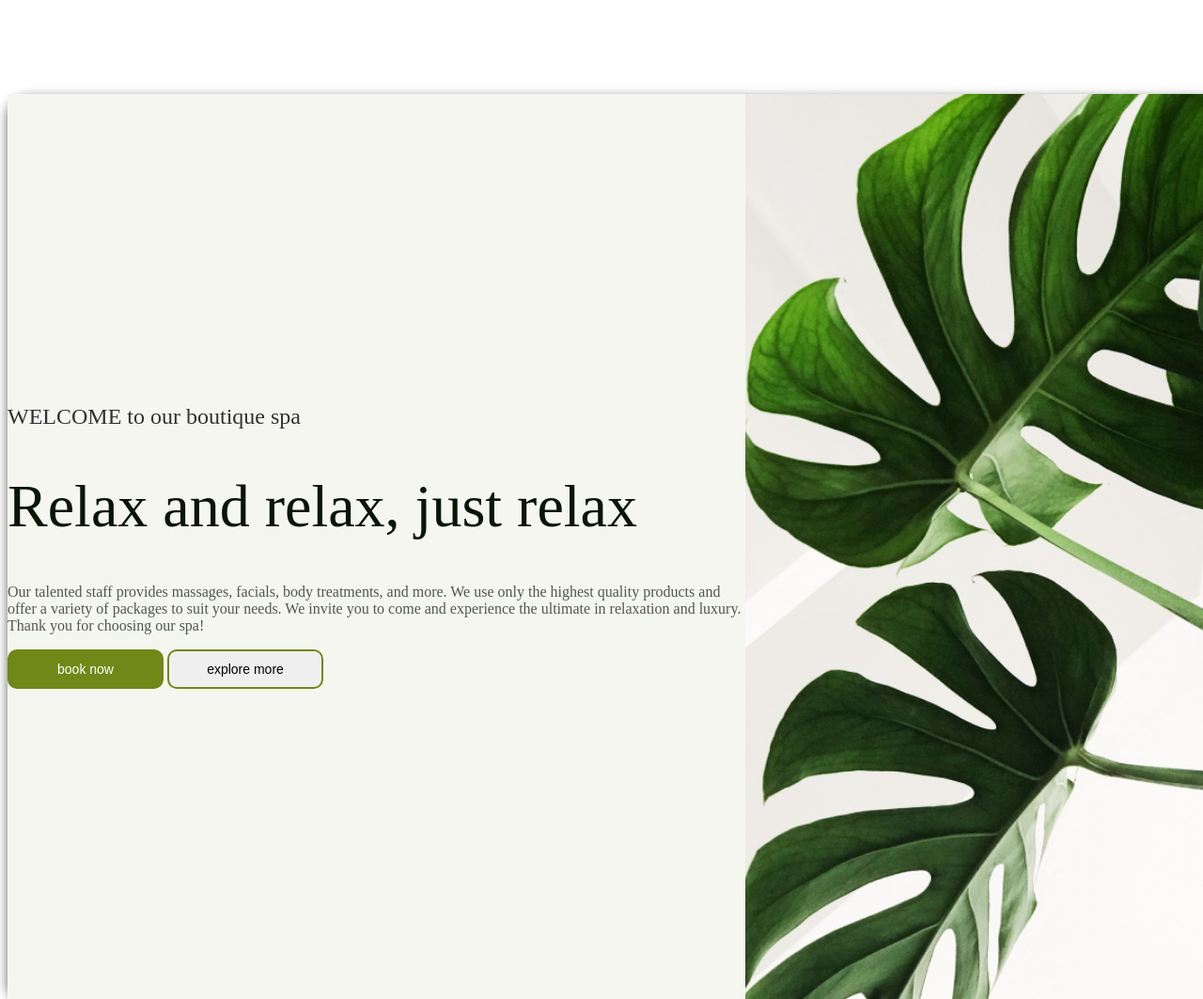
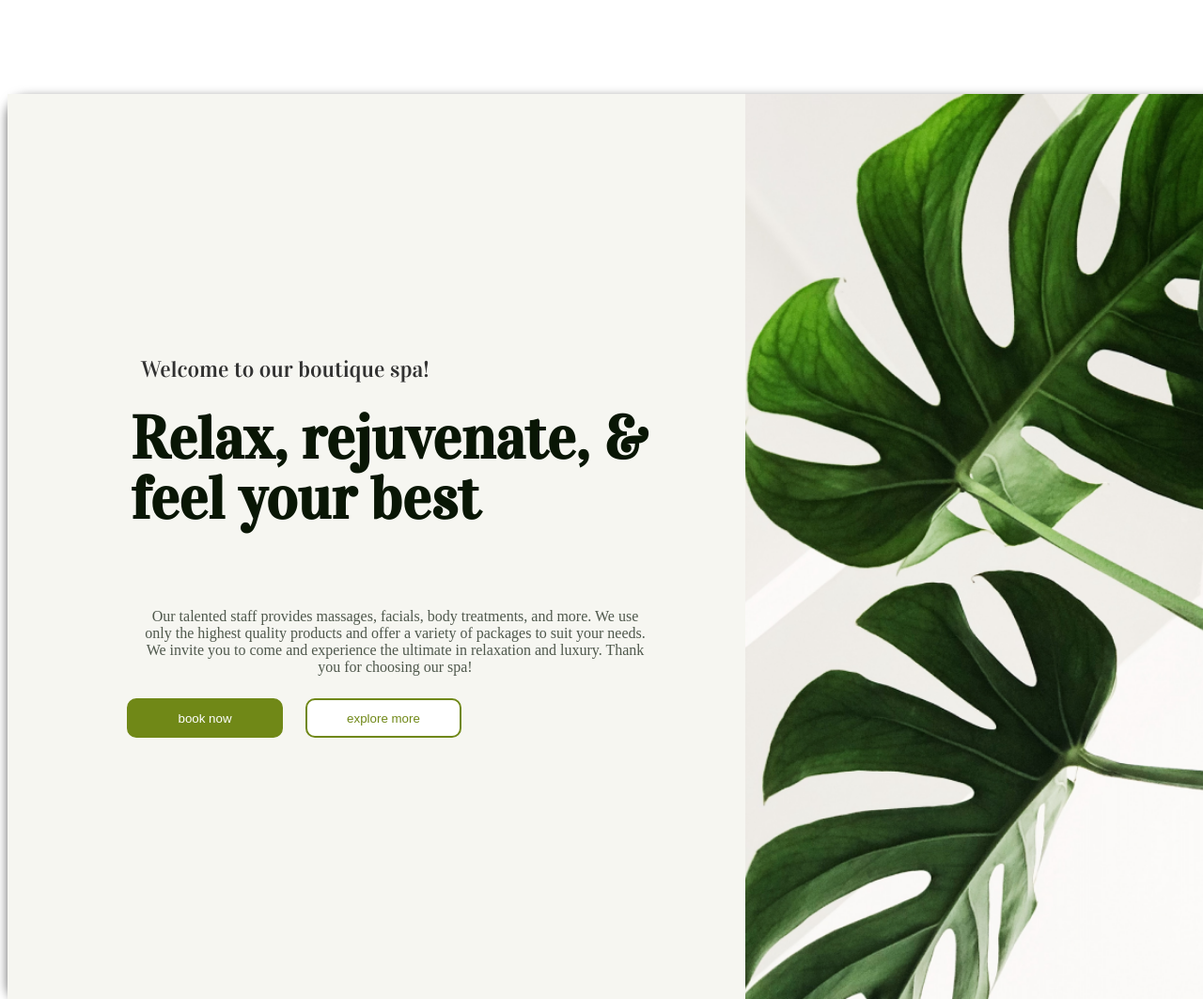
Before and after one commit to ajinpae/Spa-card, a plain HTML site: page index.html in a window 1280 px wide. Shown: the top 1063 px of the page at 94% size. Drawn offline with Linux system fonts and the light colour scheme.

Commit message:
Refactor styles and update content for improved layout and readability

```diff
--- a/assets/styles/style.css
+++ b/assets/styles/style.css
@@ -1,60 +1,98 @@
 .card {
+    width: 1570px;
     margin: 100px auto;
-    width: 1570px;
     height: 963px;
     box-shadow: 0px 4px 12px rgba(0, 0, 0, 0.616);
     border-radius: 20px;
     display: grid;
     grid-template-columns: 1fr 1fr;
+
 }
 
 .cardContent{
-    display: grid;
+    display: flex;
+    flex-direction: column;
     background-color: #F6F6F1;
     justify-content: center;
-    align-items: center;
+     padding-left: 40px;
+      align-items: center;
+      height: 100%;
 }
 .cardText{
 
-padding: 100px 100px 0 100px;
+padding: 100px 100px 100px;
+    display: flex;
+    flex-direction: column;
+    align-items: center;
+    justify-content: center;
+    gap: 20px;
 }
 
 .welcome{
-    font-weight: 400;
+angle: 0 deg;
+opacity: 1;
+top: 209.67px;
+left: 85.77px;
+height: 33px;
+    font-weight: 355;
     font-size: 24px;
     color: #313131;
     gap: 25px;
+    font-family: 'Vidaloka', serif;
+    max-width: 541px;
+  text-align: left;
+   margin: 0 auto;
 }
 h1 {
-    font-weight: 400;
+    font-family: 'Vidaloka', serif;
+    font-weight: 400px;
+    top: 268px;
+    left: 85px;
 font-size: 64px;
-line-height: 78px;
+line-height: 100%;
+height: 164px;
 color: #091605;
 gap: 25px;
+max-width: 563px;
+  text-align: left;
+   margin: 0 auto;
+    padding: 24px;
 }
+
 p {
-    font-weight: 400;
-    font-size: 16px;
-    color: #4F584C;
+   font-weight: 541;
+height: 78;
+opacity: 1;
+top: 541px;
+left: 86px;
+font-family: Work Sans;
+color: #4F584C;
 gap: 25px;
+ max-width: 541px;
+  text-align: center;
+   margin: 0 auto;
+   padding: 24px;
 }
 
 button{
     font-family: 'Work Sans', sans-serif;
     width: 166px;
     height: 42px;
-    font-size: 14px;
-    font-weight: 500px;
     cursor: pointer;
     border-radius: 10px;
     border: 2px solid #708817;
-    gap: 25px;
+    display: center;
+    justify-content: center;   /* Центрирует кнопки по горизонтали */
+    align-items: center;
+       display: inline-block;
+   margin-left: 20px;
+
 }
 .bot1 {
 background-color: #708817;
 color: #fff;
 }
-.bot2 {
+.bo2 {
 background-color: #fff;
 color: #708817;
 }
@@ -74,7 +112,7 @@ background-size: cover;
     color: #708817;
 transition: all 0.3s ease;
 }
-.bot2:hover{
+.bo2:hover{
     background-color: #708817;
     color: #fff;
     transition: all 0.3s ease;
--- a/index.html
+++ b/index.html
@@ -12,11 +12,11 @@
 <link rel="stylesheet" href="/assets/styles/style.css">
 </head>
 <body>
-    <div class="card"> <! -->
+    <div class="card">
         <div class="cardContent">
            <div class ="content">
-               <div class="welcome"> WELCOME to our boutique spa </div>
-           <h1>Relax and relax, just relax</h1>
+               <div class="welcome"> Welcome to our boutique spa!  </div>
+           <h1>Relax, rejuvenate, & feel your best</h1>
            <p> Our talented staff provides massages, facials, body treatments, and more. We use only the highest quality products and offer a variety of packages to suit your needs. We invite you to come and experience the ultimate in relaxation and luxury. Thank you for choosing our spa!</p>
         <button class="bot1">book now</button>
         <button class="bo2">explore more</button>
```
